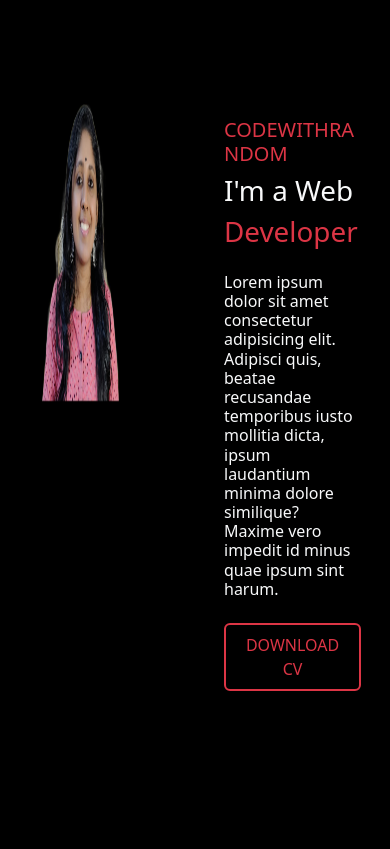
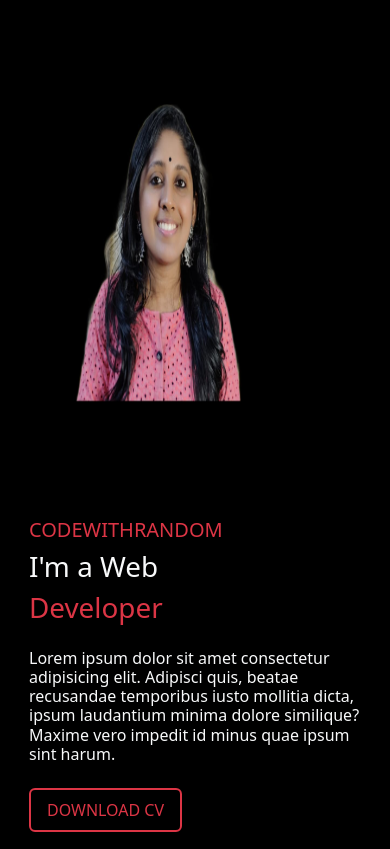
Before and after one commit to geethuarun/webpage3rd, a plain HTML site: page index.html in a window 390 px wide. Shown: the part 71-920 px from the top of the page. Before the commit the page ends 844 px from the top, so only its background shows below. Drawn offline with nearby package versions, Linux system fonts and the light colour scheme.

Commit message:
Update index.html

```diff
--- a/index.html
+++ b/index.html
@@ -55,8 +55,8 @@
     <!-- ============main section starts================= -->
     <div class="container mt-5 ">
       <div class="row">
-        <div class="col-6"><img src="./img/pic.jpeg" class="rounded float-start profile" alt="..."></div>
-      <div class="col-6 mt-5 me-auto">
+        <div class="col-lg-6 col-sm-12"><img src="./img/pic.jpeg" class="rounded float-start profile" alt="..."></div>
+      <div class="col-lg-6 col-sm-12 mt-5 me-auto">
         <div class="card" style="width:100% ;height:100%;">
           <div class="card-body">
             <h5 class="card-title text-danger">CODEWITHRANDOM</h5>
```
